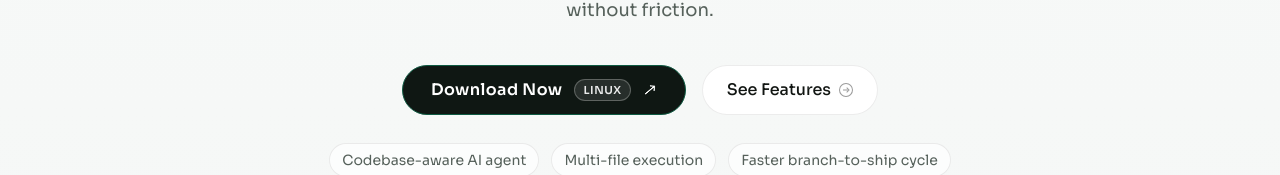
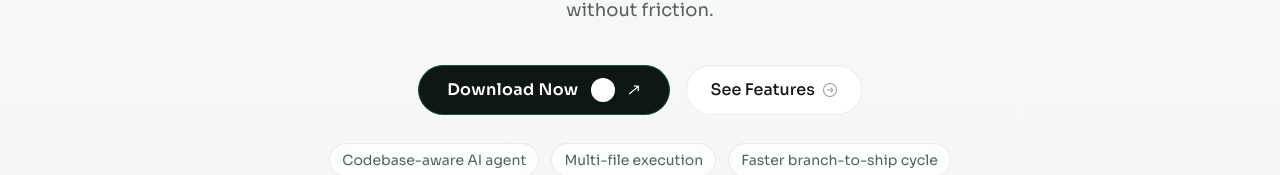
Before and after one commit to farzeenilyaszargar/nap-ide, a Next.js app: page / in a window 1280 px wide. Shown: the part 520-695 px from the top of the page. Built offline with nearby package versions, Linux system fonts and the light colour scheme; no server answers.

Commit message:
Show OS icon in download CTA instead of text

```diff
--- a/components/customDownload.tsx
+++ b/components/customDownload.tsx
@@ -8,13 +8,13 @@ type DownloadButtonProps = {
 };
 
 export default function DownloadButton({ className = "" }: DownloadButtonProps) {
-  const osLabel = useMemo(() => {
-    if (typeof navigator === "undefined") return "Desktop";
+  const osIcon = useMemo(() => {
+    if (typeof navigator === "undefined") return "/download.png";
     const ua = navigator.userAgent.toLowerCase();
-    if (ua.includes("mac os") || ua.includes("macintosh")) return "macOS";
-    if (ua.includes("windows")) return "Windows";
-    if (ua.includes("linux")) return "Linux";
-    return "Desktop";
+    if (ua.includes("mac os") || ua.includes("macintosh")) return "/apple-icon.png";
+    if (ua.includes("windows")) return "/windows-icon.png";
+    if (ua.includes("linux")) return "/linux-icon.png";
+    return "/download.png";
   }, []);
 
   return (
@@ -23,8 +23,14 @@ export default function DownloadButton({ className = "" }: DownloadButtonProps)
       className={`inline-flex items-center justify-center gap-3 rounded-full border border-[#0e5a42] bg-[var(--surface-strong)] px-7 py-3 text-sm font-semibold tracking-wide text-white transition hover:-translate-y-0.5 hover:bg-[#15261f] sm:text-base ${className}`}
     >
       <span>Download Now</span>
-      <span className="rounded-full border border-white/25 bg-white/10 px-2 py-0.5 text-[11px] uppercase tracking-wider text-white/90">
-        {osLabel}
+      <span className="inline-flex h-6 w-6 items-center justify-center rounded-full border border-white/30 bg-white">
+        <Image
+          src={osIcon}
+          width={14}
+          height={14}
+          alt="platform icon"
+          className="h-3.5 w-3.5 object-contain"
+        />
       </span>
       <Image
         src="/right-arrow.png"
```
